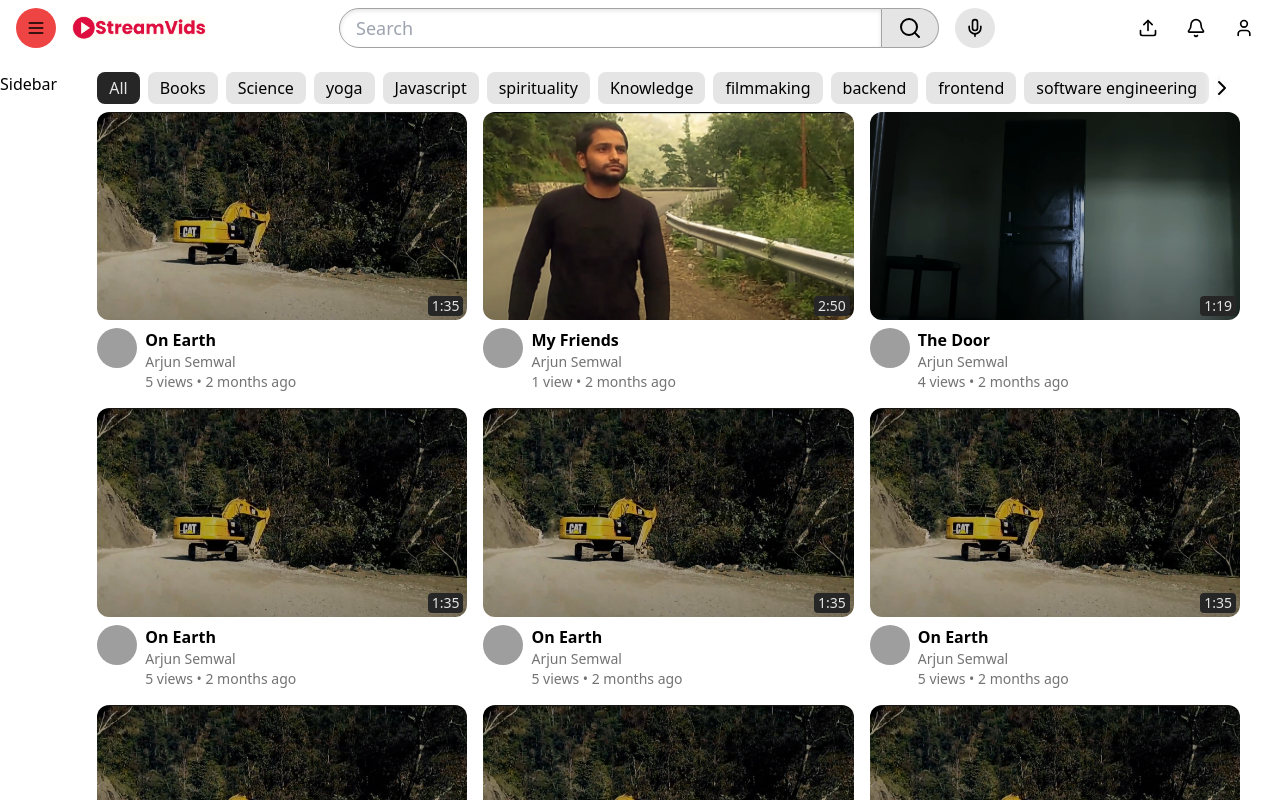
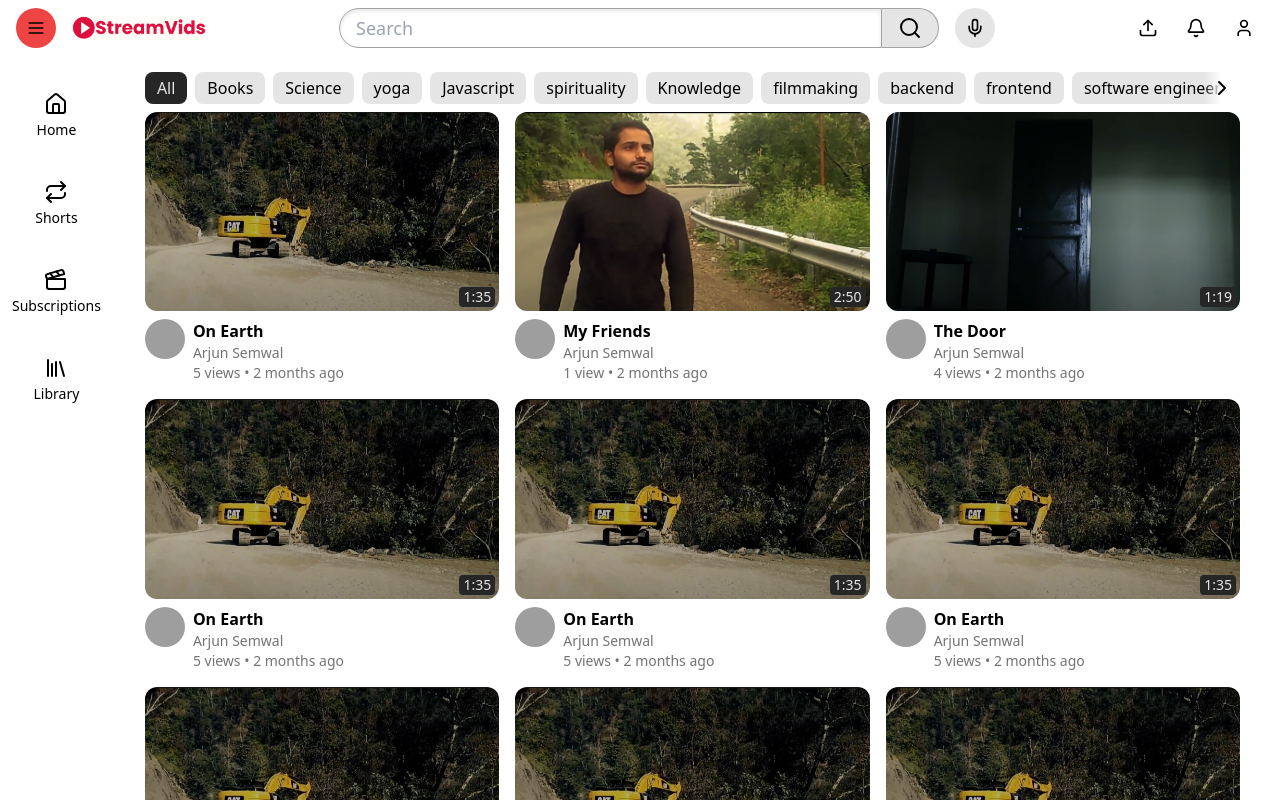
Before and after one commit to ArjunSemwal02/Stream-Vids, a React (Vite) app: page / in a window 1280 px wide. Built offline with nearby package versions, Linux system fonts and the light colour scheme; grey boxes are pictures that could not be loaded.

Commit message:
added the smaller sidebar

```diff
--- a/src/App.tsx
+++ b/src/App.tsx
@@ -3,6 +3,7 @@ import { CategoryPills } from "./components/CategoryPills";
 import { categories, videos } from "./data/home";
 import { PageHeader } from "./layouts/PageHeader";
 import { VideoGridItem } from "./components/VideoGridItem";
+import { Sidebar } from "./layouts/Sidebar";
 
 export default function App() {
 const [selectedCategory, setSelectedCategory] = useState(categories[0])
@@ -10,7 +11,9 @@ const [selectedCategory, setSelectedCategory] = useState(categories[0])
 return <div className="max-h-screen flex flex-col">
   <PageHeader/>
   <div className="grid grid-cols-[auto,1fr] flex-grow-1 overflow-auto">
-    <div className="">Sidebar</div>
+    <div className="">
+      <Sidebar />
+    </div>
     <div className="overflow-x-hidden px-10 pb-5">
       <div className="sticky top-0 z-10 bg-white pb-2">
         <CategoryPills categories={categories} selectedCategory={selectedCategory} onSelect={setSelectedCategory}/>
--- a/src/components/Button.tsx
+++ b/src/components/Button.tsx
@@ -2,7 +2,7 @@ import { cva, VariantProps } from "class-variance-authority"
 import { ComponentProps } from "react"
 import { twMerge } from "tailwind-merge"
 
-const buttonStyles = cva(["transition-colors"],{
+export const buttonStyles = cva(["transition-colors"],{
     variants: {
         variant: {
             default: ["bg-secondary", "hover:bg-secondary-hover"],
--- /dev/null
+++ b/src/layouts/Sidebar.tsx
@@ -0,0 +1,26 @@
+import { Clapperboard, Home, Library, Repeat, Upload } from "lucide-react";
+import { buttonStyles } from "../components/Button";
+import { ElementType } from "react";
+import { twMerge } from "tailwind-merge";
+
+export function Sidebar() {
+    return <aside className="sticky top-0 overflow-y-auto scrollbar-hidden pb-5 flex flex-col ml-2">
+        <SmallSidebarItem Icon={Home} title="Home" url="/"/>
+        <SmallSidebarItem Icon={Repeat} title="Shorts" url="/shorts"/>
+        <SmallSidebarItem Icon={Clapperboard} title="Subscriptions" url="/subscriptions"/>
+        <SmallSidebarItem Icon={Library} title="Library" url="/library"/>
+    </aside>
+}
+
+type SmallSidebarItemProps = {
+    Icon: ElementType
+    title: string
+    url: string
+}
+
+export function SmallSidebarItem({Icon, title, url}: SmallSidebarItemProps) {
+    return <a href={url} className={twMerge(buttonStyles({variant: "ghost"}), "px-1 py-5 flex flex-col items-center rounded-lg gap-1")}>
+            <Icon className="h-6 w-6"/>
+            <div className="text-sm">{title}</div>
+        </a>
+}
```
